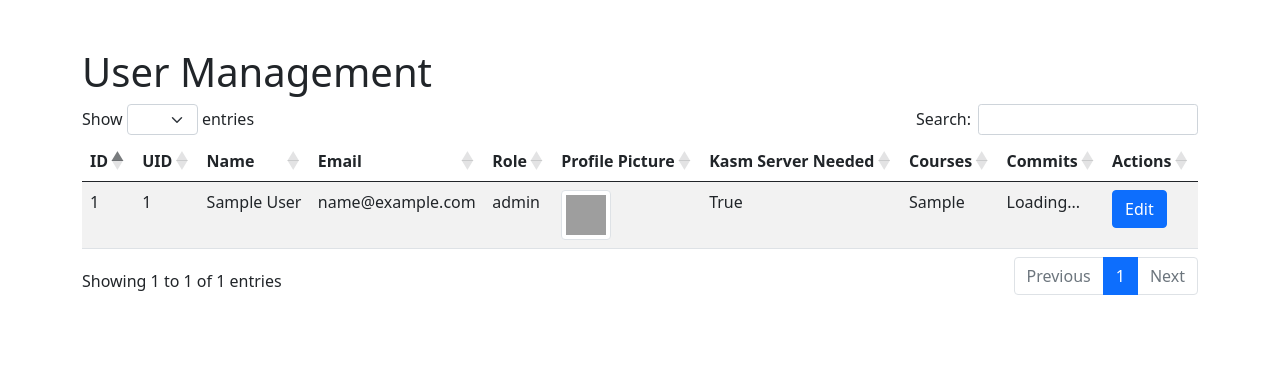
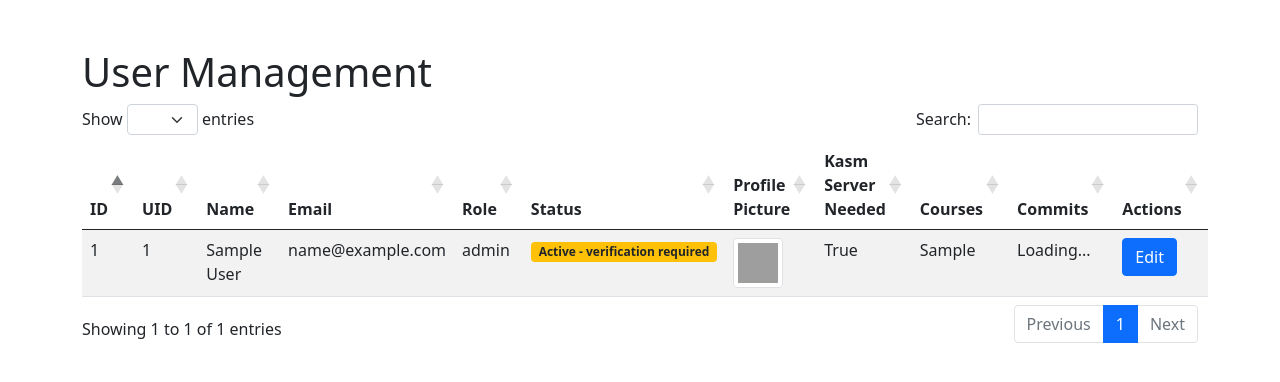
Before and after one commit to Open-Coding-Society/ODIN_Backend, a Flask app: page /users/table2 in a window 1280 px wide. Shown: the part 66-448 px from the top of the page. Run offline with Flask 3, Linux system fonts and the light colour scheme; a user stored in the database is signed in; tables that the repository leaves empty hold one stand-in row (values such as "Sample post"); some libraries are stand-ins or nearby versions; grey boxes are pictures that could not be loaded.

Commit message:
Show each account's status in the user table
Adds a Status column using the existing verification_state: Active, Active -
verification required, or Inactive.

Co-Authored-By: Claude Sonnet 5.5 <noreply@anthropic.com>

```diff
--- a/templates/u2table.html
+++ b/templates/u2table.html
@@ -13,6 +13,7 @@
                 <th>Name</th>
                 <th>Email</th>
                 <th>Role</th>
+                <th>Status</th>
                 <th>Profile Picture</th>
                 <th>Kasm Server Needed</th>
                 <th>Courses</th>
@@ -29,6 +30,15 @@
                 <td>{{ user.name }}</td>
                 <td>{{ user.email }}</td>
                 <td>{{ user.role }}</td>
+                <td>
+                    {% if user.verification_state == 'active_verified' %}
+                    <span class="badge bg-success">Active</span>
+                    {% elif user.verification_state == 'active_verification_required' %}
+                    <span class="badge bg-warning text-dark">Active - verification required</span>
+                    {% else %}
+                    <span class="badge bg-secondary">Inactive</span>
+                    {% endif %}
+                </td>
                 <td>
                     {% if user.pfp %}
                     <img src="{{ url_for('uploaded_file', filename=user.uid + '/' + user.pfp) }}"
```
